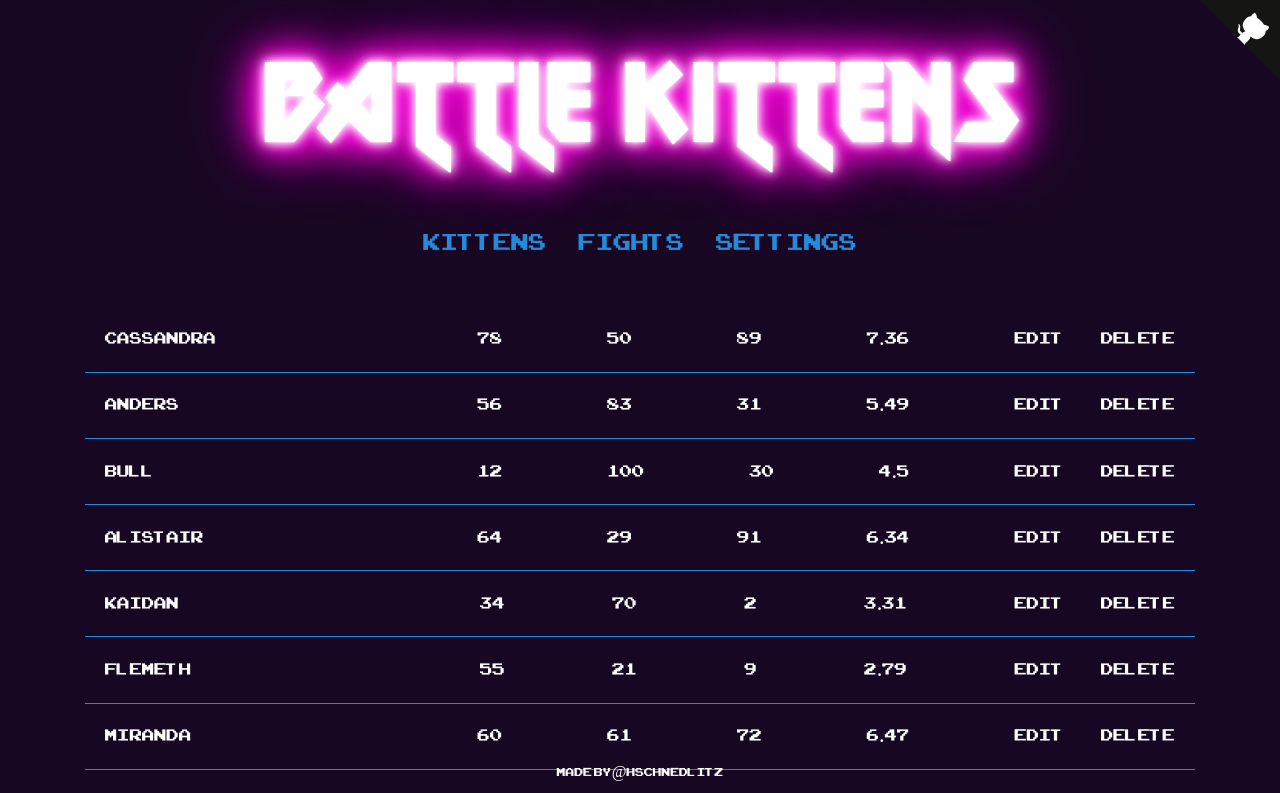
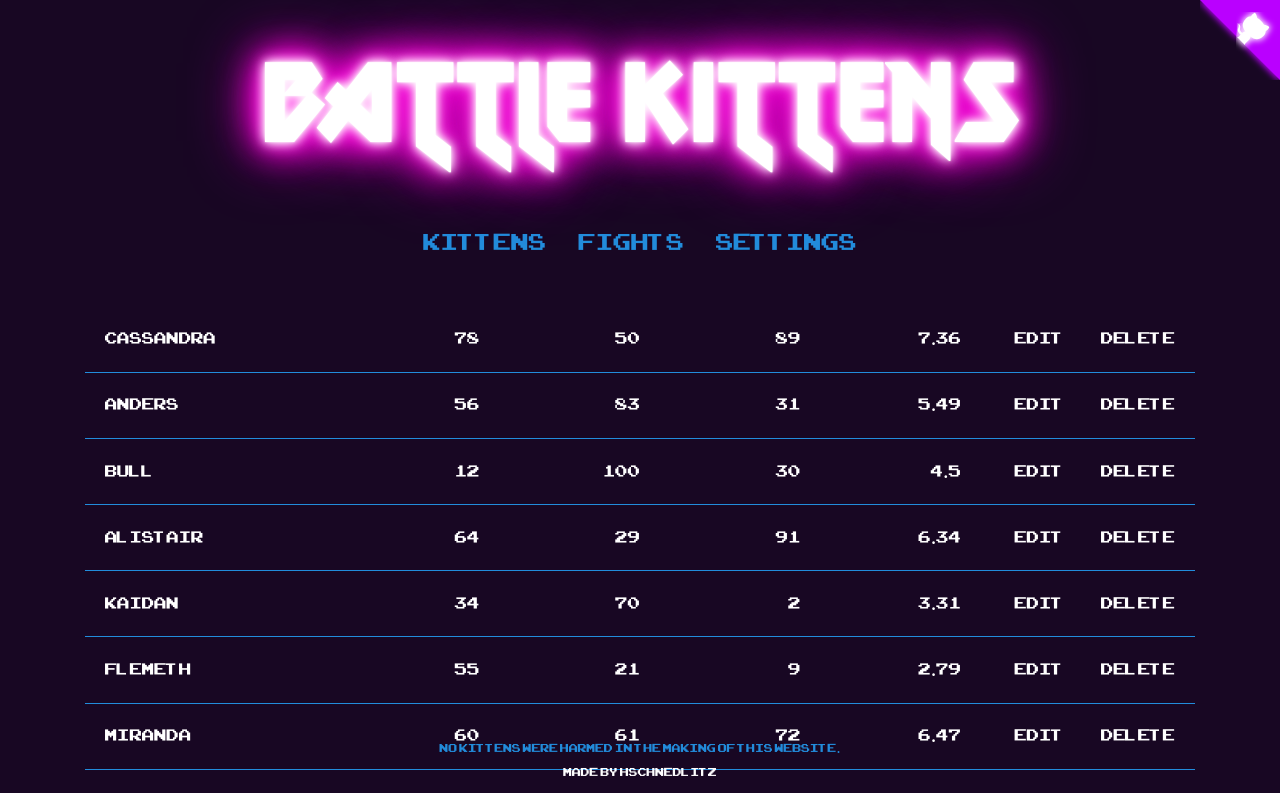
Before and after one commit to hschne/battle-kittens, an Angular app: page /kittens in a window 1280 px wide. Shown: the top 793 px of the page. Built offline with nearby package versions, Linux system fonts and the light colour scheme.

Commit message:
Add cute images

```diff
--- a/src/app/app.component.html
+++ b/src/app/app.component.html
@@ -21,16 +21,50 @@
 <div class="container">
   <router-outlet></router-outlet>
 </div>
-<a href="https://your-url" class="github-corner" aria-label="View source on Github">
+<a href="https://github.com/hschne/battle-kittens" class="github-corner" aria-label="View source on Github">
   <svg width="80" height="80" viewBox="0 0 250 250"
-       style="fill:#151513; color:#fff; position: absolute; top: 0; border: 0; right: 0;" aria-hidden="true">
-    <path d="M0,0 L115,115 L130,115 L142,142 L250,250 L250,0 Z"></path>
+       style="position: absolute; top: 0; border: 0; right: 0;" aria-hidden="true">
+    <defs>
+      <filter id="sofGlow" height="300%" width="300%" x="0%" y="0%">
+        <!-- Thicken out the original shape -->
+        <feMorphology operator="dilate" radius="3" in="SourceAlpha" result="thicken"/>
+
+        <!-- Use a gaussian blur to create the soft blurriness of the glow -->
+        <feGaussianBlur in="thicken" stdDeviation="10" result="blurred"/>
+
+        <!-- Change the colour -->
+        <feFlood flood-color="#BA01FF" result="glowColor"/>
+
+        <!-- Color in the glows -->
+        <feComposite in="glowColor" in2="blurred" operator="in" result="softGlow_colored"/>
+
+        <feMerge>
+          <feMergeNode in="softGlow_colored"/>
+          <feMergeNode in="SourceGraphic"/>
+        </feMerge>
+      </filter>
+      <filter id="whiteglow" height="300%" width="300%" x="0%" y="0%">
+        <!-- Thicken out the original shape -->
+        <feMorphology operator="dilate" radius="2" in="SourceAlpha" result="thicken"/>
+        <feGaussianBlur in="thicken" stdDeviation="10" result="blurred"/>
+        <feFlood flood-color="#FFFFFF" result="glowColor"/>
+        <feComposite in="glowColor" in2="blurred" operator="in" result="softGlow_colored"/>
+
+        <feMerge>
+          <feMergeNode in="softGlow_colored"/>
+          <feMergeNode in="SourceGraphic"/>
+        </feMerge>
+      </filter>
+    </defs>
+
+
+    <path d="M0,0 L115,115 L130,115 L142,142 L250,250 L250,0 Z" filter="url(#sofGlow)"></path>
     <path
       d="M128.3,109.0 C113.8,99.7 119.0,89.6 119.0,89.6 C122.0,82.7 120.5,78.6 120.5,78.6 C119.2,72.0 123.4,76.3 123.4,76.3 C127.3,80.9 125.5,87.3 125.5,87.3 C122.9,97.6 130.6,101.9 134.4,103.2"
-      fill="currentColor" style="transform-origin: 130px 106px;" class="octo-arm"></path>
+      fill="currentColor" style="transform-origin: 130px 106px;" class="octo-arm" filter="url(#whiteglow)"></path>
     <path
       d="M115.0,115.0 C114.9,115.1 118.7,116.5 119.8,115.4 L133.7,101.6 C136.9,99.2 139.9,98.4 142.2,98.6 C133.8,88.0 127.5,74.4 143.8,58.0 C148.5,53.4 154.0,51.2 159.7,51.0 C160.3,49.4 163.2,43.6 171.4,40.1 C171.4,40.1 176.1,42.5 178.8,56.2 C183.1,58.6 187.2,61.8 190.9,65.4 C194.5,69.0 197.7,73.2 200.1,77.6 C213.8,80.2 216.3,84.9 216.3,84.9 C212.7,93.1 206.9,96.0 205.4,96.6 C205.1,102.4 203.0,107.8 198.3,112.5 C181.9,128.9 168.3,122.5 157.7,114.1 C157.9,116.9 156.7,120.9 152.7,124.9 L141.0,136.5 C139.8,137.7 141.6,141.9 141.8,141.8 Z"
-      fill="currentColor" class="octo-body"></path>
+      fill="currentColor" class="octo-body" filter="url(#whiteglow)"></path>
   </svg>
 </a>
 <style>.github-corner:hover .octo-arm {
@@ -58,8 +92,11 @@
     animation: octocat-wave 560ms ease-in-out
   }
 }</style>
-<footer class="page-footer fixed-bottom">
-  <div class="footer-copyright text-center py-3"><span>Made by</span>
-    <a href="https://twitter.com/hschnedlitz">@hschnedlitz</a>
+<footer class="text-center page-footer fixed-bottom">
+
+  <div class="footer-copyright text-center py-3">
+    <p>No kittens were harmed in the making of this website.</p>
+    <span>Made By </span>
+    <a href="https://twitter.com/hschnedlitz"> hschnedlitz</a>
   </div>
 </footer>
--- a/src/app/app.component.scss
+++ b/src/app/app.component.scss
@@ -19,21 +19,49 @@
   }
 }
 
+.github-corner svg {
+  fill: $pink;
+  color: white;
+  path {
+
+    text-shadow: 0 0 1px #fff, 0 0 5px #fff, 0 0 5px #fff, 0 0 10px #ff00de, 0 0 15px #ff00de, 0 0 20px #ff00de, 0 0 25px #ff00de, 0 0 34px #ff00de;
+  }
+}
+
 header {
   margin-bottom: 2em;
 }
 
+footer {
+  span {
+    color: white;
+  }
 
-.nav-link{
+  p {
+    color: $blue;
+    padding: 0;
+    margin: 0;
+  }
+
+
+  a {
+    color: white;
+  }
+
+}
+
+
+
+
+.nav-link {
   font-family: arcade, serif;
   font-size: 2em;
   color: $blue
 }
 
+a {
 
-a {
   &:hover {
-
     text-decoration: underline;
   }
 }
--- a/src/app/detail/detail.component.scss
+++ b/src/app/detail/detail.component.scss
@@ -1,17 +1,21 @@
 @import "~src/assets/scss/variables";
 
-.ng-valid[required], .ng-valid.required  {
-  border-left: 5px solid #42A948; /* green */
-}
-
-.ng-invalid:not(form)  {
-  border-left: 5px solid $pink; /* red */
+.alert {
+  background: none;
+  border: none;
+  font-size: 1.1em;
+  color: #ffffff;
+  text-shadow: 0 0 1px #fff, 0 0 5px #fff, 0 0 5px #fff, 0 0 10px #ff00de, 0 0 15px #ff00de, 0 0 20px #ff00de, 0 0 25px #ff00de, 0 0 34px #ff00de;
 }
 
 input[type=number]::-webkit-inner-spin-button,
 input[type=number]::-webkit-outer-spin-button {
   -webkit-appearance: none;
   margin: 0;
+}
+
+form {
+  margin-top: 5em;
 }
 
 .row {
@@ -30,6 +34,12 @@ label {
 
 p {
   font-size: 1.3em;
+  color: white;
+}
+
+img {
+  border: white solid 2px;
+  margin: 10px
 }
 
 .button-bar {
@@ -49,6 +59,9 @@ p {
     &:hover {
       text-decoration: underline;
     }
+    &:active {
+      background: none;
+    }
   }
 }
 
@@ -57,7 +70,6 @@ p {
   padding-left: 0.75rem;
   width: 100%;
 }
-
 
 input {
   background-color: $dark;
--- a/src/app/detail/detail.component.ts
+++ b/src/app/detail/detail.component.ts
@@ -90,7 +90,8 @@ export class DetailComponent implements OnInit, OnChanges {
       name: formModel.name as string,
       speed: formModel.speed as number,
       strength: formModel.strength as number,
-      cuteness: formModel.cuteness as number
+      cuteness: formModel.cuteness as number,
+      avatar: this.kitten.avatar
     };
   }
 
--- a/src/app/kitten.ts
+++ b/src/app/kitten.ts
@@ -5,25 +5,27 @@ export class Kitten {
   speed: number;
   strength: number;
   cuteness: number;
+  avatar: String;
 
-  constructor(id: number, name: String, speed: number, strength: number, cuteness: number) {
+  constructor(id: number, name: string, speed: number, strength: number, cuteness: number, avatar: string) {
     this.id = id;
     this.name = name;
     this.speed = speed;
     this.strength = strength;
     this.cuteness = cuteness;
+    this.avatar = avatar;
   }
 }
 
 export const KITTENS: Kitten[] = [
-  {id: 1, name: 'Cassandra', speed: 78, strength: 50, cuteness: 89},
-  {id: 2, name: 'Anders', speed: 56, strength: 83, cuteness: 31},
-  {id: 3, name: 'Bull', speed: 12, strength: 100, cuteness: 30},
-  {id: 4, name: 'Alistair', speed: 64, strength: 29, cuteness: 91},
-  {id: 5, name: 'Kaidan', speed: 34, strength: 70, cuteness: 2},
-  {id: 6, name: 'Flemeth', speed: 55, strength: 21, cuteness: 9},
-  {id: 7, name: 'Miranda', speed: 60, strength: 61, cuteness: 72},
-  {id: 8, name: 'Wrex', speed: 20, strength: 96, cuteness: 43},
-  {id: 9, name: 'Hawke', speed: 30, strength: 42, cuteness: 88},
-  {id: 10, name: 'Leliana', speed: 78, strength: 15, cuteness: 32},
+  {id: 1, name: 'Cassandra', speed: 78, strength: 50, cuteness: 89, avatar: 'https://i.ebayimg.com/images/g/gqIAAOSw4NVbZcoc/s-l300.jpg'},
+  {id: 2, name: 'Anders', speed: 56, strength: 83, cuteness: 31, avatar: 'https://img.purch.com/w/660/aHR0cDovL3d3dy5saXZlc2NpZW5jZS5jb20vaW1hZ2VzL2kvMDAwLzA4Ni8yODAvb3JpZ2luYWwvdmlraW5nLWtpdHRlbi5qcGc='},
+  {id: 3, name: 'Bull', speed: 12, strength: 100, cuteness: 30, avatar: 'https://cdn140.picsart.com/259276645003202.jpg?r1024x1024'},
+  {id: 4, name: 'Alistair', speed: 64, strength: 29, cuteness: 91, avatar: 'https://i.redd.it/24taydfs74bz.jpg'},
+  {id: 5, name: 'Kaidan', speed: 34, strength: 70, cuteness: 2, avatar: 'https://www.ardeaprints.com/p/172/cat-7-month-old-persian-kitten-studio-paw-13438039.jpg'},
+  {id: 6, name: 'Flemeth', speed: 55, strength: 21, cuteness: 9, avatar: 'https://i.pinimg.com/236x/52/45/2e/52452e4b61bd74c2ab65659dc31c5295--random-facts-the-movie.jpg'},
+  {id: 7, name: 'Miranda', speed: 60, strength: 61, cuteness: 72, avatar: 'https://static.boredpanda.com/blog/wp-content/uploads/2017/05/angry-kittens-7-591aef38bedce__700.jpg'},
+  {id: 8, name: 'Wrex', speed: 20, strength: 96, cuteness: 43, avatar: 'https://c1.staticflickr.com/3/2591/3959888385_3580cd572c_z.jpg?zz=1'},
+  {id: 9, name: 'Hawke', speed: 30, strength: 42, cuteness: 88, avatar: 'https://i.imgur.com/J9xDTRC.jpg'},
+  {id: 10, name: 'Leliana', speed: 78, strength: 15, cuteness: 32, avatar: 'https://static.boredpanda.com/blog/wp-content/uploads/2017/05/angry-kittens-25-591c02dd8eece__700.jpg'},
 ];
--- a/src/app/list-item/list-item.component.html
+++ b/src/app/list-item/list-item.component.html
@@ -1,5 +1,5 @@
 <li class="list-group-item  d-flex justify-content-between align-items-center" (click)="view()">
-  <span class="w-25">{{kitten.name}}</span>
+  <span class="w-20">{{kitten.name}}</span>
   <span class="w-10">{{kitten.speed}}</span>
   <span class="w-10">{{kitten.strength}}</span>
   <span class="w-10">{{kitten.cuteness}}</span>
--- a/src/app/list-item/list-item.component.scss
+++ b/src/app/list-item/list-item.component.scss
@@ -17,6 +17,15 @@
 
 }
 
+.w-10 {
+  width: 10%;
+  text-align: right;
+}
+
+.w-20 {
+  width: 20%;
+}
+
 .list-group-item {
   span {
     color: white;
--- a/src/styles.scss
+++ b/src/styles.scss
@@ -29,7 +29,6 @@ body {
 html *
 {
   font-family: arcade, serif;
-  color: white;
 }
 
 a {
```
Also changed, not shown: src/app/detail/detail.component.html (+46 -39 lines).
